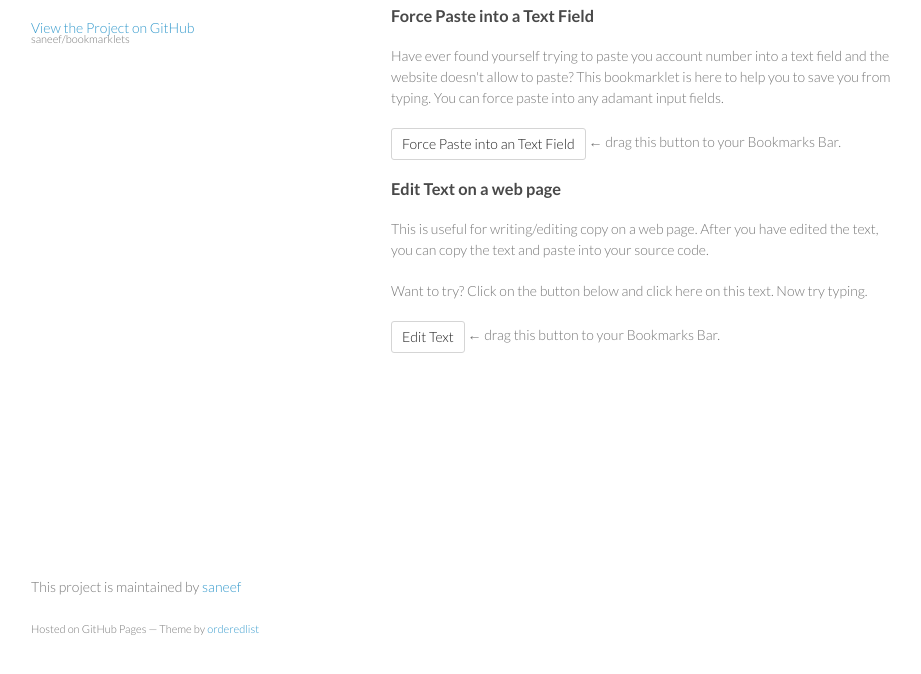
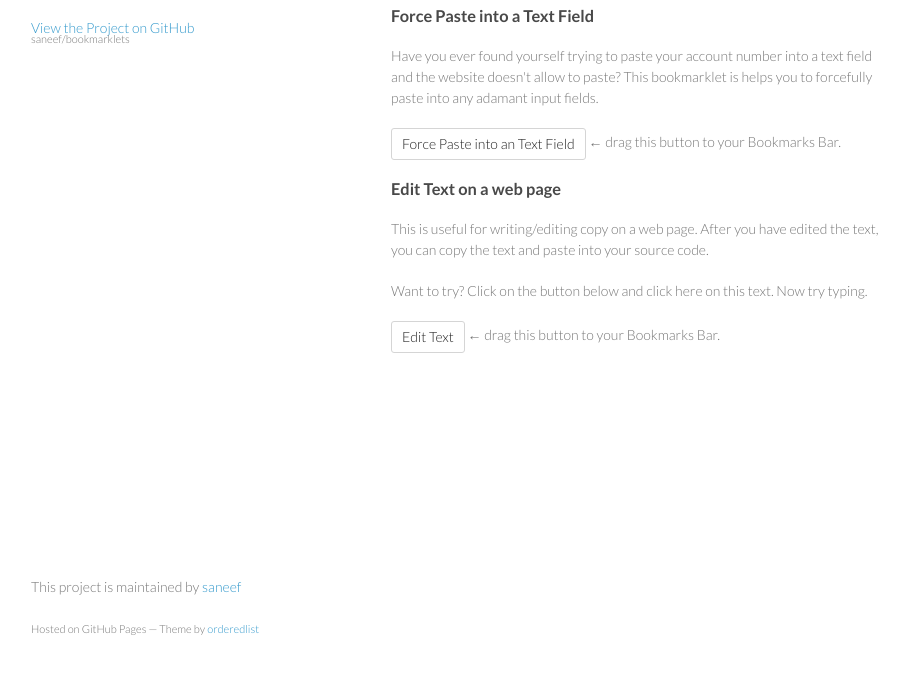
Before and after one commit to saneef/bookmarklets, a plain HTML site: page index.html in a window 1280 px wide. Shown: the part 92-766 px from the top of the page, without its empty margins (179-1100 px from the left). Drawn offline with Linux system fonts and the light colour scheme.

Commit message:
text correction

```diff
--- a/index.html
+++ b/index.html
@@ -24,7 +24,7 @@
         <p>Here is a collection of bookmarklets, to speed various tasks on Browser</p>
 
         <h3><a name="welcome-to-github-pages" class="anchor" href="#force-paste"><span class="octicon octicon-link"></span></a>Force Paste into a Text Field</h3>
-        <p>Have ever found yourself trying to paste you account number into a text field and the website doesn't allow to paste? This bookmarklet is here to help you to save you from typing. You can force paste into any adamant input fields.</p>
+        <p>Have you ever found yourself trying to paste your account number into a text field and the website doesn't allow to paste? This bookmarklet is helps you to forcefully paste into any adamant input fields.</p>
         <p><a class="btn btn btn--primary" href="javascript:!function()%7Bvar t%3Bt%3Dprompt('Text to paste',''),document.activeElement.value%3Dt%7D()%3B">Force Paste into an Text Field</a> ← drag this button to your Bookmarks Bar.</p>
 
         <h3><a name="welcome-to-github-pages" class="anchor" href="#edit-text"><span class="octicon octicon-link"></span></a>Edit Text on a web page</h3>
```
